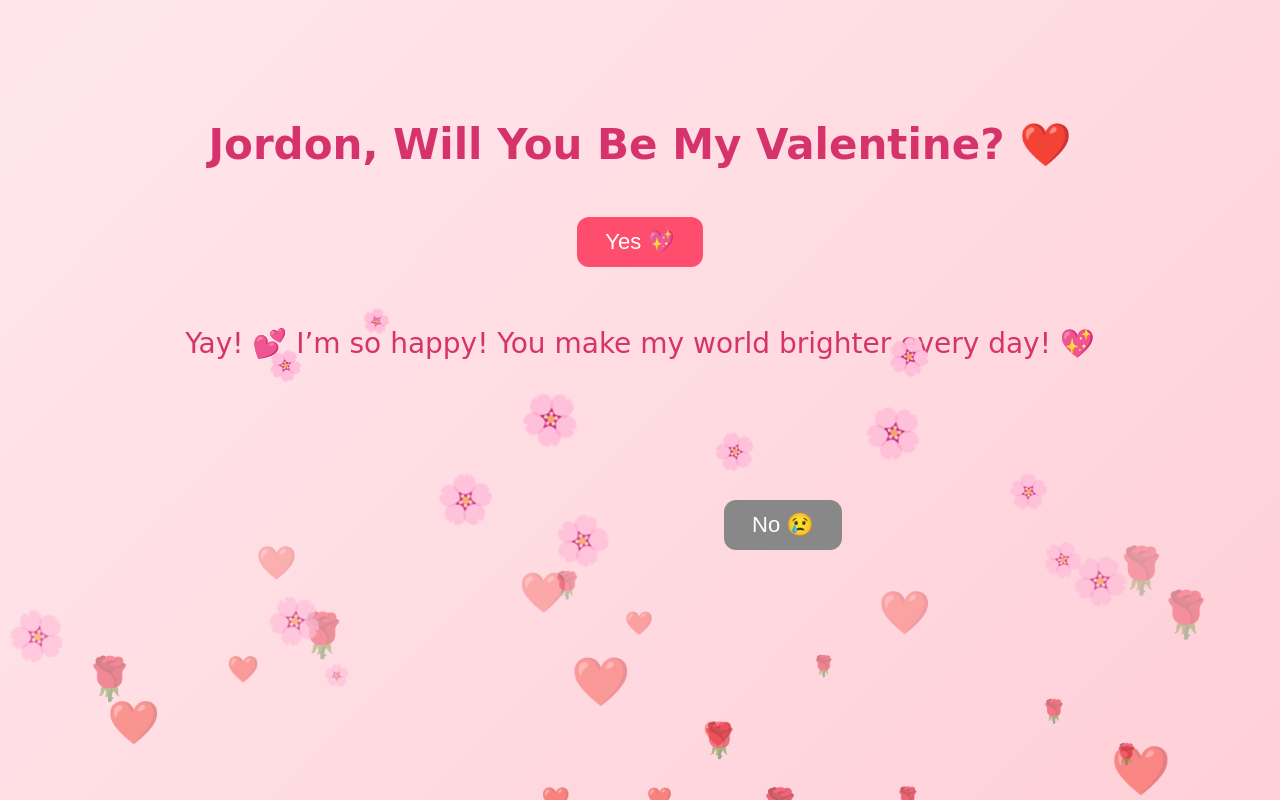
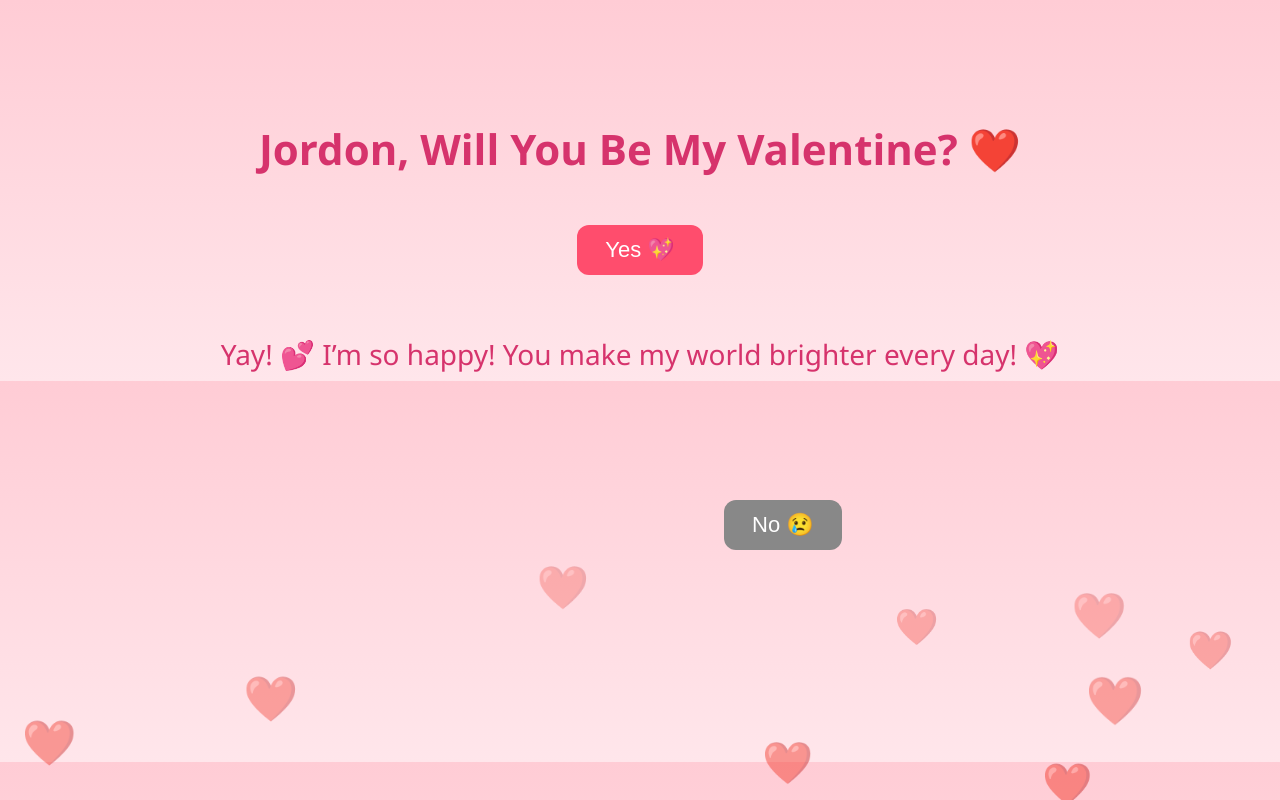
Before and after one commit to mohitinusa655/For-Jordon, a plain HTML site: page index.html in a window 1280 px wide. Both pictures are taken after a click on the button "Yes 💖". Drawn offline with Linux system fonts and the light colour scheme.

Commit message:
Update index.html

```diff
--- a/index.html
+++ b/index.html
@@ -6,26 +6,16 @@
 <style>
     body {
         text-align: center;
-        font-family: "Brush Script MT", cursive;
-        background: linear-gradient(-45deg, #ffccd5, #ffe6eb, #ffd1dc, #ffc0cb);
-        background-size: 400% 400%;
-        animation: gradientBG 15s ease infinite;
+        font-family: "Segoe UI", sans-serif;
+        background: linear-gradient(to bottom, #ffccd5, #ffe6eb);
         overflow: hidden;
         margin-top: 120px;
     }
-
-    @keyframes gradientBG {
-        0% {background-position: 0% 50%;}
-        50% {background-position: 100% 50%;}
-        100% {background-position: 0% 50%;}
-    }
-
     h1 {
         color: #d6336c;
         font-size: 42px;
         animation: fadeIn 2s ease-in-out;
     }
-
     button {
         font-size: 22px;
         padding: 12px 28px;
@@ -35,16 +25,8 @@
         cursor: pointer;
         transition: 0.3s;
     }
-
-    #yesBtn {
-        background-color: #ff4d6d;
-        color: white;
-    }
-    #yesBtn:hover {
-        transform: scale(1.1);
-        box-shadow: 0 0 20px #ff4d6d;
-    }
-
+    #yesBtn { background-color: #ff4d6d; color: white; }
+    #yesBtn:hover { transform: scale(1.1); }
     #noBtn {
         background-color: #888;
         color: white;
@@ -52,31 +34,19 @@
         left: 55%;
         top: 60%;
     }
-
-    .heart, .rose, .petal {
+    .heart {
         position: fixed;
+        color: red;
         font-size: 20px;
         animation: floatUp 4s linear infinite;
         user-select: none;
     }
-
-    .heart { color: red; }
-    .rose { color: #ff007f; }
-    .petal { color: #ff69b4; font-size: 18px; animation: fallDown 7s linear infinite; }
-
     @keyframes floatUp {
         0% { transform: translateY(100vh); opacity: 1; }
         100% { transform: translateY(-10vh); opacity: 0; }
     }
-
-    @keyframes fallDown {
-        0% { transform: translateY(-10vh) rotate(0deg); opacity: 1; }
-        100% { transform: translateY(110vh) rotate(360deg); opacity: 0; }
-    }
-
     @keyframes fadeIn { from {opacity: 0;} to {opacity: 1;} }
-
-    #message, #surpriseMsg {
+    #message {
         font-size: 28px;
         color: #d6336c;
         margin-top: 40px;
@@ -93,19 +63,20 @@
 <button id="noBtn">No 😢</button>
 
 <div id="message">Yay! 💕 I’m so happy! You make my world brighter every day! 💖</div>
-<div id="surpriseMsg">💌 I can’t stop thinking about you! You’re my everything! 💖</div>
 
-<!-- Local MP3 file -->
-<audio id="music" src="perfect.mp3" preload="auto" loop></audio>
+<!-- Hidden audio for "Perfect" -->
+<audio id="bgMusic" loop>
+  <source src="https://www.soundhelix.com/examples/mp3/SoundHelix-Song-1.mp3" type="audio/mpeg">
+  Your browser does not support the audio element.
+</audio>
 
 <script>
     const noBtn = document.getElementById("noBtn");
     const message = document.getElementById("message");
-const surprise = document.getElementById("surpriseMsg");
     const yesBtn = document.getElementById("yesBtn");
-const music = document.getElementById("music");
+    const audio = document.getElementById("bgMusic");
 
-// Move No button
+    // No button moves when hovered
     noBtn.addEventListener("mouseover", () => {
         const x = Math.random() * (window.innerWidth - noBtn.offsetWidth);
         const y = Math.random() * (window.innerHeight - noBtn.offsetHeight);
@@ -113,58 +84,36 @@ noBtn.addEventListener("mouseover", () => {
         noBtn.style.top = y + "px";
     });
 
-// Yes button click
+    // Yes button action
     yesBtn.addEventListener("click", () => {
-    message.style.display = "block";
-    createHeartsAndRoses(50);
-    createPetals(30); // falling petals
-    music.currentTime = 0; // start from beginning
-    music.play(); // play music instantly
-    setTimeout(() => { surprise.style.display='block'; }, 5000);
+        message.style.display = "block";   // Show message
+        createHearts(50);                  // Start hearts
+        audio.play();                       // Play music
     });
 
-// Floating hearts & roses
-function createHeartsAndRoses(count=10) {
+    // Floating hearts
+    function createHearts(count=10) {
         for (let i=0; i<count; i++) {
             setTimeout(() => {
-            createFloating("heart");
-            createFloating("rose");
+                const heart = document.createElement("div");
+                heart.classList.add("heart");
+                heart.innerHTML = "❤️";
+                heart.style.left = Math.random()*100 + "vw";
+                heart.style.fontSize = (Math.random()*30+20) + "px";
+                document.body.appendChild(heart);
+                setTimeout(()=>{ heart.remove(); }, 4000);
             }, i*200);
         }
 
-    setInterval(() => {
-        createFloating("heart");
-        createFloating("rose");
+        setInterval(()=>{
+            const heart = document.createElement("div");
+            heart.classList.add("heart");
+            heart.innerHTML = "❤️";
+            heart.style.left = Math.random()*100 + "vw";
+            heart.style.fontSize = (Math.random()*30+20) + "px";
+            document.body.appendChild(heart);
+            setTimeout(()=>{ heart.remove(); }, 4000);
         }, 300);
-}
-
-// Floating petals from top
-function createPetals(count=10) {
-    for (let i=0; i<count; i++) {
-        setTimeout(() => {
-            createFloating("petal");
-        }, i*300);
-    }
-
-    setInterval(() => {
-        createFloating("petal");
-    }, 500);
-}
-
-// Helper function to create floating emoji
-function createFloating(type) {
-    const elem = document.createElement("div");
-    elem.classList.add(type);
-    if(type==="heart") elem.innerHTML = "❤️";
-    if(type==="rose") elem.innerHTML = "🌹";
-    if(type==="petal") elem.innerHTML = "🌸";
-    elem.style.left = Math.random()*100 + "vw";
-    elem.style.fontSize = (Math.random()*30+20) + "px";
-    if(type==="heart") elem.style.color = ['#ff4d6d','#ff69b4','#ffc0cb'][Math.floor(Math.random()*3)];
-    if(type==="rose") elem.style.color = '#ff007f';
-    if(type==="petal") elem.style.color = '#ff69b4';
-    document.body.appendChild(elem);
-    setTimeout(() => { elem.remove(); }, 7000);
     }
 </script>
 
```
Lines whose indentation alone changed are shown as unchanged.
